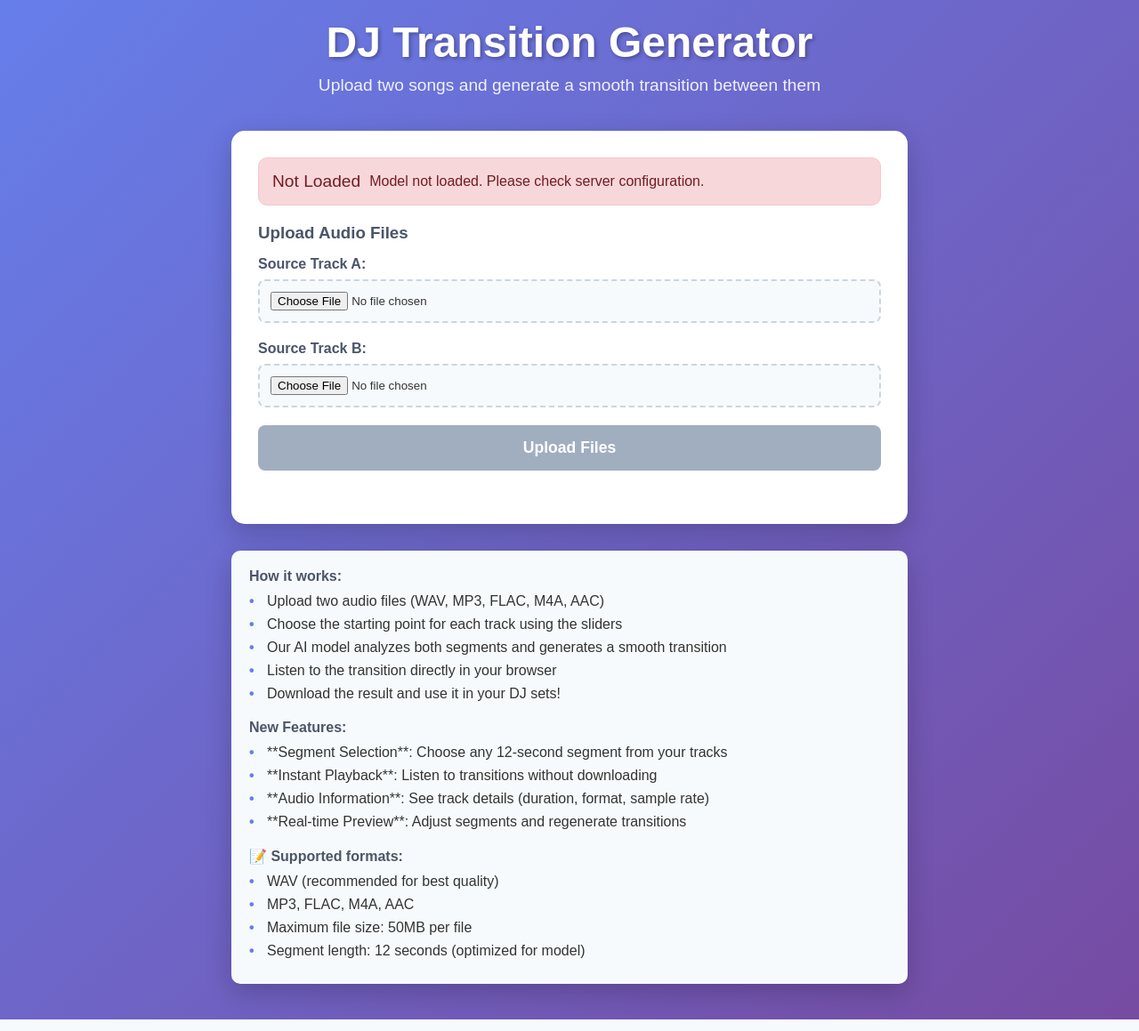
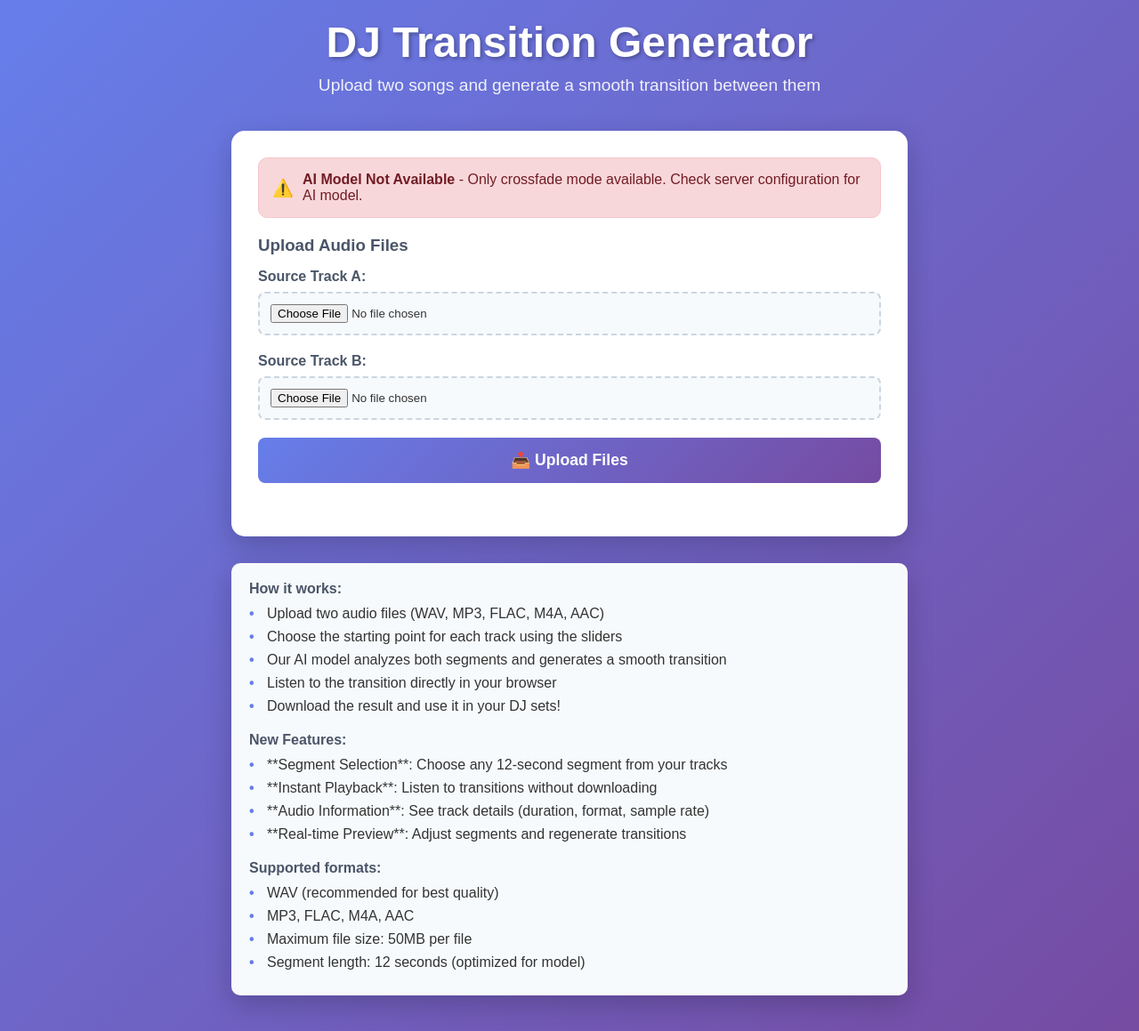
Before and after one commit to SoykatAmin/DJNet-StableDiffusion, a Flask app: page / in a window 1280 px wide. Shown: the whole page at 89% size. Run offline with Flask 3, Linux system fonts and the light colour scheme.

Commit message:
added simple crossfade option to the web app

```diff
--- a/app/app.py
+++ b/app/app.py
@@ -15,6 +15,7 @@ import torch
 import torchaudio
 import librosa
 import soundfile as sf
+import numpy as np
 
 # Add parent directory to path to import our modules
 sys.path.append('../')
@@ -153,6 +154,126 @@ class ExtendedAudioProcessor(AudioProcessor):
         except Exception as e:
             print(f"Error getting audio info: {e}")
             return None
+
+class CrossfadeGenerator:
+    """Simple crossfade transition generator"""
+
+    def __init__(self):
+        self.sample_rate = SAMPLE_RATE
+        self.segment_duration = SEGMENT_DURATION
+
+    def generate_crossfade_transition(self, source_a_path, source_b_path, session_id,
+                                    start_a=0, start_b=0, crossfade_duration=4.0):
+        """Generate a simple crossfade transition between two audio sources"""
+        try:
+            print(f"Generating crossfade transition for session {session_id}")
+            print(f"   Source A segment: {start_a}s")
+            print(f"   Source B segment: {start_b}s")
+            print(f"   Crossfade duration: {crossfade_duration}s")
+
+            # Create session output directory
+            session_output_dir = Path(OUTPUT_FOLDER) / session_id
+            session_output_dir.mkdir(exist_ok=True)
+
+            # Load audio segments
+            print("Loading audio segments...")
+            audio_a = self._load_audio_segment(source_a_path, start_a)
+            audio_b = self._load_audio_segment(source_b_path, start_b)
+
+            # Generate crossfade
+            print("Creating crossfade...")
+            transition_audio = self._create_crossfade(audio_a, audio_b, crossfade_duration)
+
+            # Save transition
+            transition_path = session_output_dir / "transition.wav"
+            sf.write(str(transition_path), transition_audio, self.sample_rate)
+
+            print(f"Crossfade transition generated: {transition_path}")
+            return str(transition_path), None
+
+        except Exception as e:
+            error_msg = f"Error generating crossfade: {str(e)}"
+            print(f"Error: {error_msg}")
+            return None, error_msg
+
+    def _load_audio_segment(self, audio_path, start_time):
+        """Load a segment of audio from file"""
+        # Load audio
+        audio, sr = librosa.load(audio_path, sr=self.sample_rate, mono=True)
+
+        # Calculate segment boundaries
+        start_sample = int(start_time * self.sample_rate)
+        segment_samples = int(self.segment_duration * self.sample_rate)
+        end_sample = start_sample + segment_samples
+
+        # Extract segment
+        if start_sample >= len(audio):
+            # Start beyond audio length, return silence
+            return np.zeros(segment_samples)
+        elif end_sample > len(audio):
+            # Extract available audio and pad with silence
+            available_audio = audio[start_sample:]
+            padding_needed = segment_samples - len(available_audio)
+            return np.concatenate([available_audio, np.zeros(padding_needed)])
+        else:
+            # Extract the requested segment
+            return audio[start_sample:end_sample]
+
+    def _create_crossfade(self, audio_a, audio_b, crossfade_duration):
+        """Create crossfade transition between two audio segments"""
+        crossfade_samples = int(crossfade_duration * self.sample_rate)
+
+        # Total transition duration is 12 seconds
+        total_samples = int(self.segment_duration * self.sample_rate)
+
+        # Calculate section lengths
+        fade_in_end = crossfade_samples // 2
+        fade_out_start = total_samples - (crossfade_samples // 2)
+
+        # Create transition audio
+        transition = np.zeros(total_samples)
+
+        # First part: audio A fading out
+        if fade_in_end > 0:
+            # Take from beginning of audio A
+            a_segment = audio_a[:fade_in_end]
+            transition[:len(a_segment)] = a_segment
+
+        # Middle part: crossfade
+        if fade_out_start > fade_in_end:
+            crossfade_length = fade_out_start - fade_in_end
+
+            # Get segments for crossfade
+            a_fade_start = fade_in_end
+            a_fade_end = min(a_fade_start + crossfade_length, len(audio_a))
+            a_crossfade = audio_a[a_fade_start:a_fade_end]
+
+            b_crossfade = audio_b[:crossfade_length]
+
+            # Ensure both segments are same length
+            min_length = min(len(a_crossfade), len(b_crossfade), crossfade_length)
+            a_crossfade = a_crossfade[:min_length]
+            b_crossfade = b_crossfade[:min_length]
+
+            # Create fade curves
+            fade_out_curve = np.linspace(1.0, 0.0, min_length)
+            fade_in_curve = np.linspace(0.0, 1.0, min_length)
+
+            # Apply crossfade
+            crossfaded = a_crossfade * fade_out_curve + b_crossfade * fade_in_curve
+            transition[fade_in_end:fade_in_end + len(crossfaded)] = crossfaded
+
+        # Last part: audio B fading in
+        if fade_out_start < total_samples:
+            remaining_samples = total_samples - fade_out_start
+            b_segment_start = fade_out_start - fade_in_end + crossfade_samples // 2
+            b_segment_end = b_segment_start + remaining_samples
+
+            if b_segment_start < len(audio_b):
+                b_segment = audio_b[b_segment_start:min(b_segment_end, len(audio_b))]
+                transition[fade_out_start:fade_out_start + len(b_segment)] = b_segment
+
+        return transition
 class DJWebGenerator:
     """DJ Transition Generator for web interface"""
 
@@ -199,13 +320,10 @@ class DJWebGenerator:
         print(f"Model loaded successfully on {self.device}")
         return model, checkpoint
 
-    def generate_transition(self, source_a_path, source_b_path, session_id, start_a=0, start_b=0):
-        """Generate transition between two audio sources with segment selection"""
-        if not self.model_loaded:
-            return None, "Model not loaded. Please check checkpoint path."
-
+    def generate_transition(self, source_a_path, source_b_path, session_id, start_a=0, start_b=0, method="model"):
+        """Generate transition between two audio sources with method selection"""
         try:
-            print(f"Generating transition for session {session_id}")
+            print(f"Generating transition for session {session_id} using {method}")
             print(f"   Source A segment: {start_a}s")
             print(f"   Source B segment: {start_b}s")
 
@@ -213,31 +331,44 @@ class DJWebGenerator:
             session_output_dir = Path(OUTPUT_FOLDER) / session_id
             session_output_dir.mkdir(exist_ok=True)
 
-            # Convert audio to spectrograms with segment selection
-            print("Processing audio files...")
-            source_a_spec = self.audio_processor.audio_to_spectrogram_with_offset(source_a_path, start_a)
-            source_b_spec = self.audio_processor.audio_to_spectrogram_with_offset(source_b_path, start_b)
+            if method == "crossfade":
+                # Use simple crossfade
+                crossfade_gen = CrossfadeGenerator()
+                return crossfade_gen.generate_crossfade_transition(
+                    source_a_path, source_b_path, session_id, start_a, start_b
+                )
+            elif method == "model":
+                # Use AI model
+                if not self.model_loaded:
+                    return None, "Model not loaded. Please check checkpoint path or use crossfade method."
 
-            # Generate transition
-            print("Generating transition...")
-            transition_spec = self._generate_transition_spectrogram(source_a_spec, source_b_spec)
+                # Convert audio to spectrograms with segment selection
+                print("Processing audio files...")
+                source_a_spec = self.audio_processor.audio_to_spectrogram_with_offset(source_a_path, start_a)
+                source_b_spec = self.audio_processor.audio_to_spectrogram_with_offset(source_b_path, start_b)
 
-            # Convert back to audio
-            print("Converting to audio...")
-            transition_audio = self.audio_processor.spectrogram_to_audio(transition_spec)
+                # Generate transition
+                print("Generating AI transition...")
+                transition_spec = self._generate_transition_spectrogram(source_a_spec, source_b_spec)
 
-            # Save transition
-            transition_path = session_output_dir / "transition.wav"
-            if hasattr(transition_audio, 'cpu'):
-                transition_audio = transition_audio.cpu()
-            if hasattr(transition_audio, 'numpy'):
-                transition_audio = transition_audio.numpy()
+                # Convert back to audio
+                print("Converting to audio...")
+                transition_audio = self.audio_processor.spectrogram_to_audio(transition_spec)
 
-            import soundfile as sf
-            sf.write(str(transition_path), transition_audio, SAMPLE_RATE)
+                # Save transition
+                transition_path = session_output_dir / "transition.wav"
+                if hasattr(transition_audio, 'cpu'):
+                    transition_audio = transition_audio.cpu()
+                if hasattr(transition_audio, 'numpy'):
+                    transition_audio = transition_audio.numpy()
 
-            print(f"Transition generated: {transition_path}")
-            return str(transition_path), None
+                import soundfile as sf
+                sf.write(str(transition_path), transition_audio, SAMPLE_RATE)
+
+                print(f"AI transition generated: {transition_path}")
+                return str(transition_path), None
+            else:
+                return None, f"Unknown method: {method}"
 
         except Exception as e:
             error_msg = f"Error generating transition: {str(e)}"
@@ -361,15 +492,20 @@ def upload_files():
 
 @app.route('/generate', methods=['POST'])
 def generate_transition():
-    """Generate transition with selected segments"""
+    """Generate transition with selected segments and method"""
     try:
         data = request.json
         session_id = data.get('session_id')
         start_a = float(data.get('start_a', 0))
         start_b = float(data.get('start_b', 0))
+        method = data.get('method', 'model')  # Default to model
 
         if not session_id:
             return jsonify({'error': 'Session ID required'}), 400
+
+        # Validate method
+        if method not in ['model', 'crossfade']:
+            return jsonify({'error': 'Method must be either "model" or "crossfade"'}), 400
 
         # Check if uploaded files exist
         session_upload_dir = Path(UPLOAD_FOLDER) / session_id
@@ -382,16 +518,17 @@ def generate_transition():
         source_a_path = str(source_a_files[0])
         source_b_path = str(source_b_files[0])
 
-        # Generate transition
-        if not generator or not generator.model_loaded:
-            return jsonify({'error': 'Model not loaded. Please check server configuration.'}), 500
+        # Generate transition with selected method
+        if method == 'model' and (not generator or not generator.model_loaded):
+            return jsonify({'error': 'AI model not loaded. Please use crossfade method or check server configuration.'}), 500
 
         transition_path, error = generator.generate_transition(
             source_a_path,
             source_b_path,
             session_id,
             start_a,
-            start_b
+            start_b,
+            method
         )
 
         if error:
@@ -400,7 +537,8 @@ def generate_transition():
         return jsonify({
             'success': True,
             'session_id': session_id,
-            'message': 'Transition generated successfully!'
+            'method': method,
+            'message': f'Transition generated successfully using {method}!'
         })
 
     except Exception as e:
--- a/app/templates/index.html
+++ b/app/templates/index.html
@@ -364,13 +443,13 @@
             <!-- Model Status -->
             <div class="status-indicator {% if model_status == 'loaded' %}status-loaded{% else %}status-not-loaded{% endif %}">
                 <span class="status-icon">
-                    {% if model_status == 'loaded' %}Loaded{% else %}Not Loaded{% endif %}
+                    {% if model_status == 'loaded' %}✅{% else %}⚠️{% endif %}
                 </span>
                 <span>
                     {% if model_status == 'loaded' %}
-                        Model loaded and ready to generate transitions
+                        <strong>AI Model Ready</strong> - Model loaded and ready to generate AI transitions. Crossfade mode also available.
                     {% else %}
-                        Model not loaded. Please check server configuration.
+                        <strong>AI Model Not Available</strong> - Only crossfade mode available. Check server configuration for AI model.
                     {% endif %}
                 </span>
             </div>
@@ -392,9 +471,8 @@
                                accept=".wav,.mp3,.flac,.m4a,.aac" required>
                     </div>
 
-                    <button type="submit" class="generate-btn" id="uploadBtn"
-                            {% if model_status != 'loaded' %}disabled{% endif %}>
-                        Upload Files
+                    <button type="submit" class="generate-btn" id="uploadBtn">
+                        📤 Upload Files
                     </button>
                 </div>
             </form>
@@ -422,6 +500,36 @@
                         <input type="range" id="startTimeB" name="startTimeB" min="0" max="300" value="0" step="1">
                         <span id="startTimeBValue">0s</span>
                         <input type="number" id="startTimeBInput" min="0" step="0.1" value="0" style="width: 80px; margin-left: 10px;">
+                    </div>
+                </div>
+
+                <!-- Method Selection -->
+                <div class="method-selection">
+                    <h4>Generation Method</h4>
+                    <div class="method-options">
+                        <div class="method-option">
+                            <input type="radio" id="methodModel" name="generationMethod" value="model"
+                                   {% if model_status != 'loaded' %}disabled{% endif %}
+                                   {% if model_status == 'loaded' %}checked{% endif %}>
+                            <label for="methodModel" {% if model_status != 'loaded' %}class="disabled-option"{% endif %}>
+                                <div class="method-title">DJNet</div>
+                                <div class="method-description">
+                                    {% if model_status == 'loaded' %}
+                                        Advanced neural network generates sophisticated transitions
+                                    {% else %}
+                                        Model not loaded - please check server configuration
+                                    {% endif %}
+                                </div>
+                            </label>
+                        </div>
+                        <div class="method-option">
+                            <input type="radio" id="methodCrossfade" name="generationMethod" value="crossfade"
+                                   {% if model_status != 'loaded' %}checked{% endif %}>
+                            <label for="methodCrossfade">
+                                <div class="method-title">Simple Crossfade</div>
+                                <div class="method-description">Traditional DJ crossfade technique</div>
+                            </label>
+                        </div>
                     </div>
                 </div>
 
@@ -476,7 +584,7 @@
                 <li>**Real-time Preview**: Adjust segments and regenerate transitions</li>
             </ul>
 
-            <h4 style="margin-top: 20px;">📝 Supported formats:</h4>
+            <h4 style="margin-top: 20px;">Supported formats:</h4>
             <ul>
                 <li>WAV (recommended for best quality)</li>
                 <li>MP3, FLAC, M4A, AAC</li>
@@ -618,6 +726,9 @@
             const startA = parseFloat(document.getElementById('startTimeAInput').value);
             const startB = parseFloat(document.getElementById('startTimeBInput').value);
 
+            // Get selected method
+            const selectedMethod = document.querySelector('input[name="generationMethod"]:checked').value;
+
             // Reset UI
             errorMessage.style.display = 'none';
             successMessage.style.display = 'none';
@@ -630,9 +741,13 @@
                 audioPlayer.src = '';
             }
 
-            // Show loading
+            // Show loading with method-specific message
             generateBtn.disabled = true;
-            generateBtn.textContent = 'Generating...';
+            if (selectedMethod === 'model') {
+                generateBtn.textContent = 'Generating with AI...';
+            } else {
+                generateBtn.textContent = 'Creating Crossfade...';
+            }
             loading.style.display = 'block';
 
             try {
@@ -644,14 +759,16 @@
                     body: JSON.stringify({
                         session_id: currentSessionId,
                         start_a: startA,
-                        start_b: startB
+                        start_b: startB,
+                        method: selectedMethod
                     })
                 });
 
                 const data = await response.json();
 
                 if (data.success) {
-                    successMessage.textContent = 'New transition generated successfully! Loading audio player...';
+                    const methodName = selectedMethod === 'model' ? 'AI model' : 'crossfade';
+                    successMessage.textContent = `Transition generated successfully using ${methodName}! Loading audio player...`;
                     successMessage.style.display = 'block';
 
                     // Setup audio player and download
```
Also changed, not shown: other parts of app/templates/index.html (+79 -0 lines).
